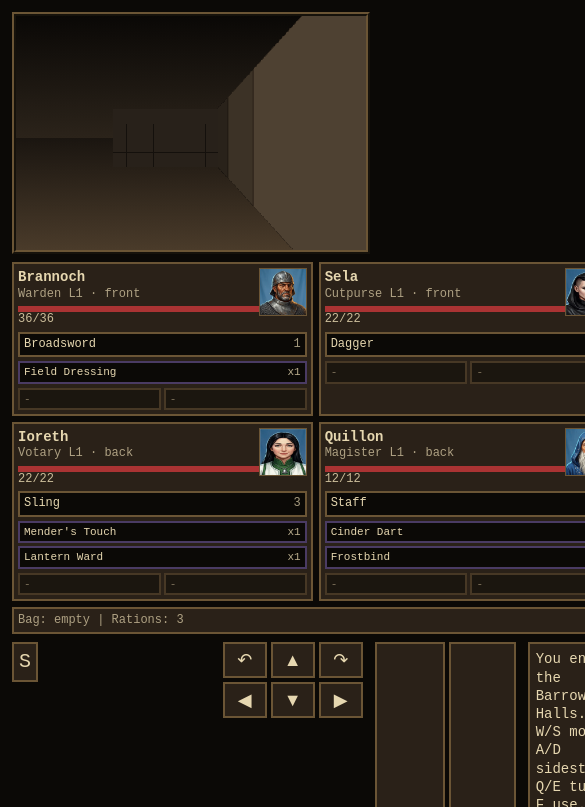
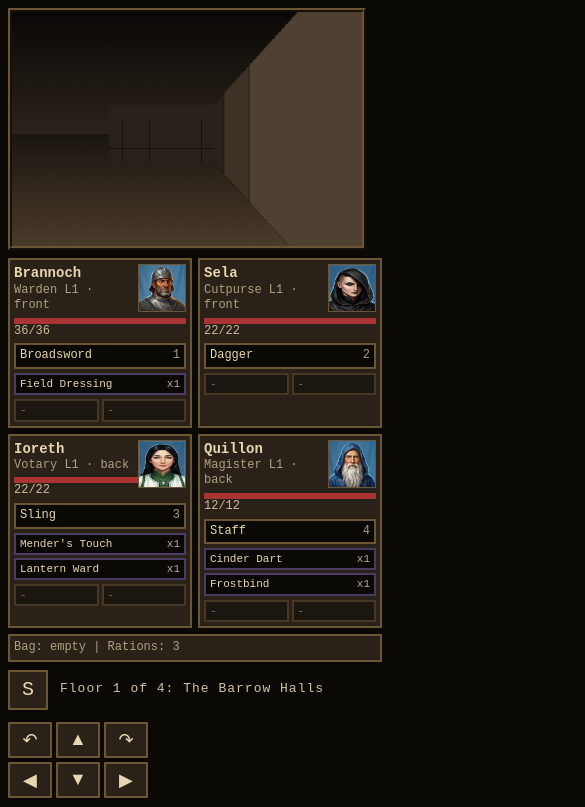
Before and after one commit to tlee612-lab/tomb-of-the-lich-queen, a website with bundled scripts: page index.html in a window 390 px wide. Both pictures are taken after a click on the button "Enter the tomb". Shown: the top 807 px of the page, 585 px wide, since content can reach past the window. Built offline with nearby package versions, Linux system fonts and the light colour scheme.

Commit message:
Fit the layout to phone screens
The party grid forced the page wider than a 375px screen. Let the grid
columns shrink, wrap the controls, and stop double-tap zoom on buttons.

Co-Authored-By: Claude Sonnet 5.5 <noreply@anthropic.com>

```diff
--- a/style.css
+++ b/style.css
@@ -19,7 +19,16 @@ body { margin:0; background:var(--bg); color:var(--ink); font:14px/1.3 "Courier
   font-size:18px; cursor:pointer; }
 #pad button:active { background:var(--edge); }
 #log { flex:1; min-height:80px; white-space:pre-line; background:var(--panel); border:2px solid var(--edge); padding:6px; }
-@media (max-width:960px) { #game { grid-template-columns:1fr; } }
+@media (max-width:960px) {
+  #game { grid-template-columns:minmax(0,1fr); }
+  #party { grid-template-columns:repeat(2,minmax(0,1fr)); }
+  .hero, #controls, #log { min-width:0; }
+  .hero button { min-width:0; overflow:hidden; white-space:nowrap; text-overflow:ellipsis; }
+  #controls { flex-wrap:wrap; }
+  #log { flex:1 1 100%; order:5; }
+  body { padding:8px; }
+}
+button { touch-action:manipulation; }             /* no double-tap zoom on the buttons */
 
 [hidden] { display:none !important; }
 #setup { max-width:680px; width:100%; }
```
